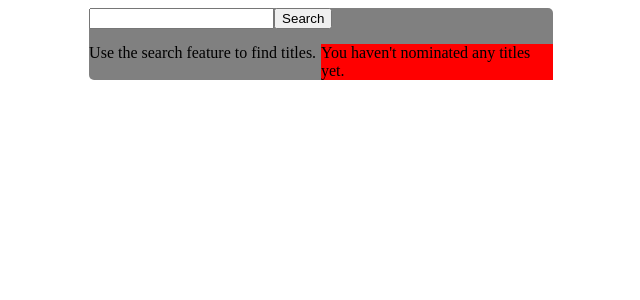
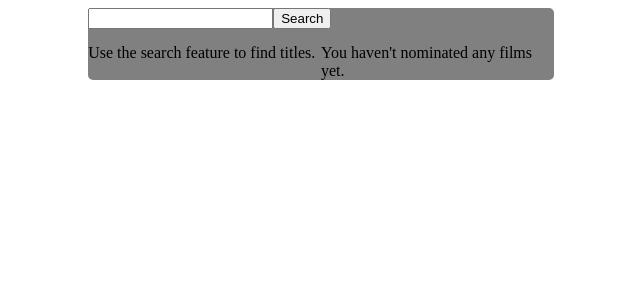
Before and after one commit to bitterhippo/shopifyfrontend, a React (Create React App) app: page / in a window 1280 px wide. Shown: the top 300 px of the page, without its empty margins (319-959 px from the left). Built offline with nearby package versions, Linux system fonts and the light colour scheme.

Commit message:
refactoring list and data type
currently state is stored as a string as opposed to as an array. this makes programmatic mapping of list items troublesome.

```diff
--- a/src/Components/List/List.js
+++ b/src/Components/List/List.js
@@ -5,20 +5,18 @@ import ListItem from './ListItem';
 
 const List = props => {
 
-  console.log(props)
-
-  const { title, year, onNomination } = props.searchData;
+  const { handler, message } = props;
 
   return (
     <div style={styles.list}>
       {
-        props.searchData !== ''
+        props.listData.length > 0
           ? <ListItem
-            title={props.searchData.Title}
-            year={props.searchData.Year}
-            nominationHandler={onNomination}
+            title={props.listData.Title}
+            year={props.listData.Year}
+            onClickHandler={handler}
           />
-          : 'Use the search feature to find titles.'
+          : `${message}`
       }
     </div>
   )
--- a/src/Components/List/ListItem.js
+++ b/src/Components/List/ListItem.js
@@ -1,11 +1,11 @@
 import React from 'react';
 
-const ListItem = ({ title, year, nominationHandler }) => {
+const ListItem = ({ title, year, onClickHandler }) => {
 
   return (
     <div style={styles.listItem}>
       <h1>{title} ({year})</h1>
-      <button onClick={nominationHandler({ filmName: title, filmYear: year })}>
+      <button onClick={() => onClickHandler({ Title: title, Year: year })}>
         Nominate</button>
     </div>
   )
--- a/src/Components/Screens/Display.js
+++ b/src/Components/Screens/Display.js
@@ -3,7 +3,6 @@ import React, { useState, useEffect } from 'react';
 //Components
 import List from '../List/List';
 import SearchBar from '../SearchBar/SearchBar';
-import SelectedBar from '../SelectedList/SelectedList';
 //PPCS
 import Card from '../PPC/Card';
 //API
@@ -12,11 +11,11 @@ import API from '../../API/API';
 const Display = props => {
 
   //State Managment
-  const [searchBarValue, setSearchBarValue] = useState('');
+  const [searchBarValue, setSearchBarValue] = useState([]);
   const [searchedValue, setSearchedValue] = useState('');
   const [nominated, setNominated] = useState([]);
 
-  console.log(searchedValue)
+  console.log(nominated)
 
   return (
     <Card>
@@ -29,10 +28,14 @@ const Display = props => {
       >Search</button>
       <div style={styles.dualBoxWrapper}>
         <List
-          searchData={searchedValue}
-          onNomination={setNominated}
+          listData={searchedValue}
+          onClickHandler={setNominated}
+          message={'Use the search feature to find titles.'}
         />
-        <SelectedBar />
+        <List
+          listData={nominated}
+          message={`You haven't nominated any films yet.`}
+        />
       </div>
     </Card>
   );
--- a/src/Components/SelectedList/SelectedList.js
+++ /dev/null
@@ -1,18 +0,0 @@
-import React from 'react';
-
-const SelectedList = props => {
-  return (
-    <div style={styles.box}>
-      You haven't nominated any titles yet.
-    </div>
-  )
-};
-
-const styles = {
-  box: {
-    minWidth: '50%',
-    backgroundColor: 'red'
-  }
-}
-
-export default SelectedList;
```
